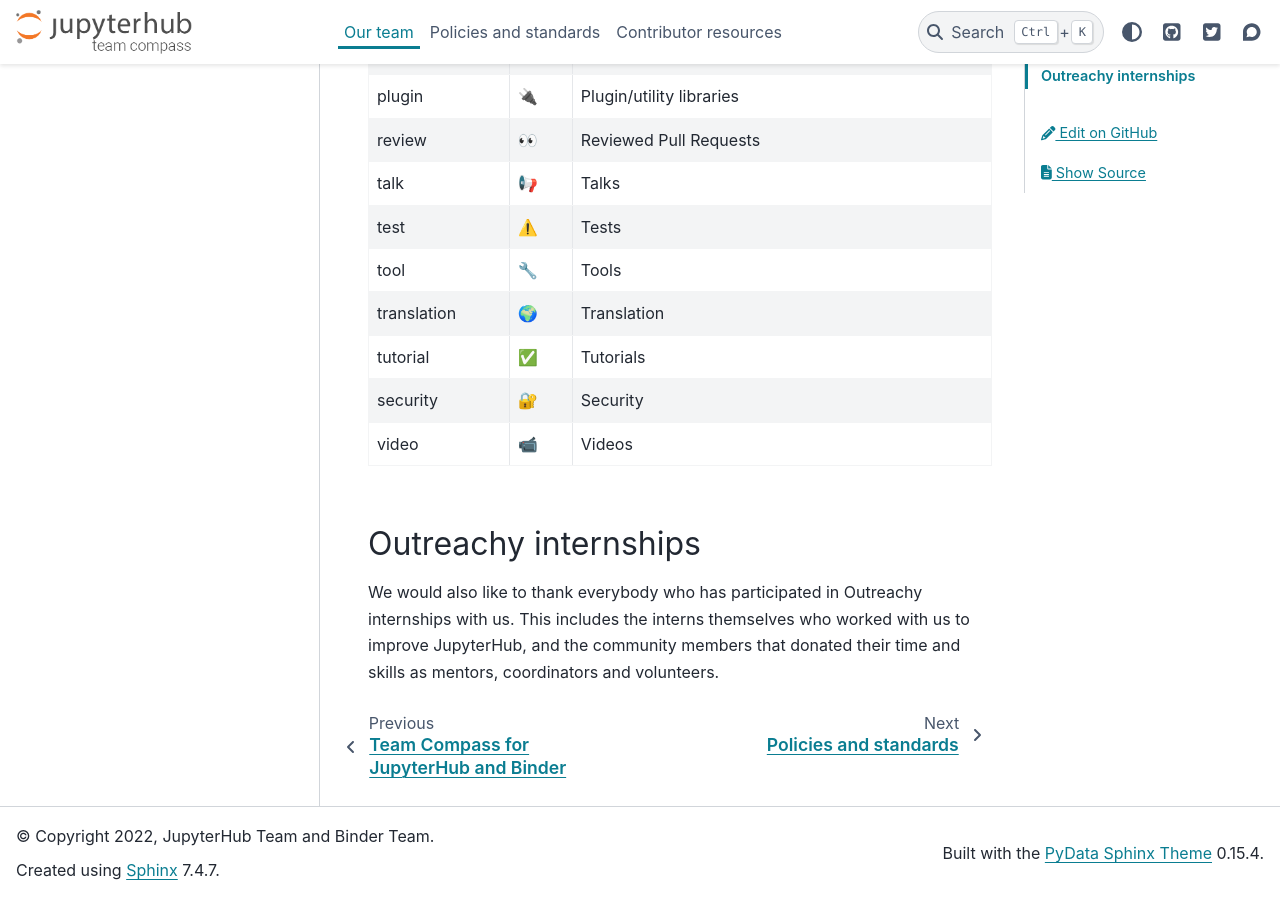
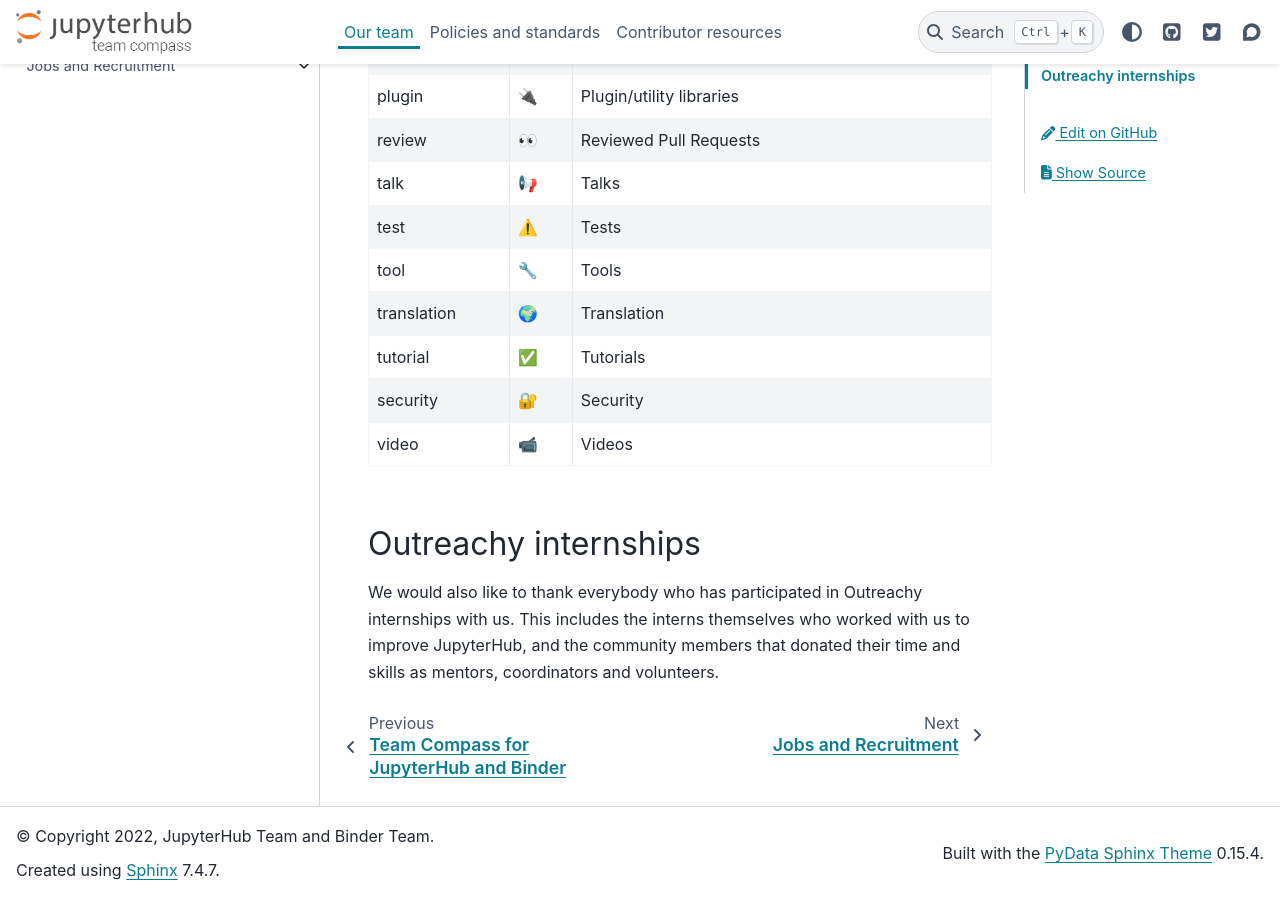
Before and after one commit to jupyterhub/team-compass, a Sphinx documentation site: the page built from docs/team/index.md, in a window 1280 px wide and 900 px high, scrolled down 1321 px. Built offline with Sphinx 7.4.7 and the PyData theme 0.15.4, drawn with Linux system fonts in a browser that asks for light colours; the version number could not be read and is left out.

Commit message:
Add jobs index to toctree

````diff
--- a/docs/team/index.md
+++ b/docs/team/index.md
@@ -35,3 +35,8 @@ as mentors, coordinators and volunteers.
 
 ```{include} ../_data/generated/outreachy_participants.txt
 ```
+
+```{toctree}
+:hidden:
+jobs/index
+```
````
